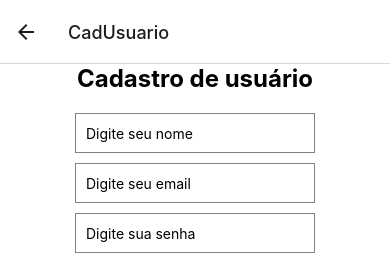
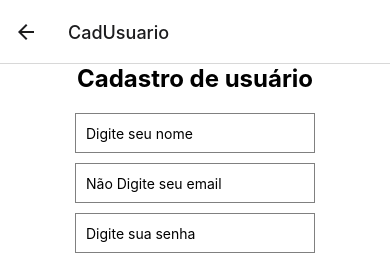
Before and after one commit to ronan16/aula-firebase, a React Native app: screen /CadUsuario in a window 390 px wide. Shown: the top 255 px of the page. Built offline with nearby package versions, Linux system fonts and the light colour scheme.

Commit message:
Atualizando CadUsuario linha 66

```diff
--- a/src/pages/CadUsuario/CadUsuario.jsx
+++ b/src/pages/CadUsuario/CadUsuario.jsx
@@ -63,7 +63,7 @@ export default function CadUsuario({ navigation }) {
                 style={styles.entradaTexto}
                 onChangeText={(valor) => { atualizaUsuarioState(valor, 'email') }}
                 value={usuario.email}
-                placeholder="Digite seu email"
+                placeholder="Não Digite seu email"
                 keyboardType="email-address"
                 autoCapitalize="none"
             />
```
